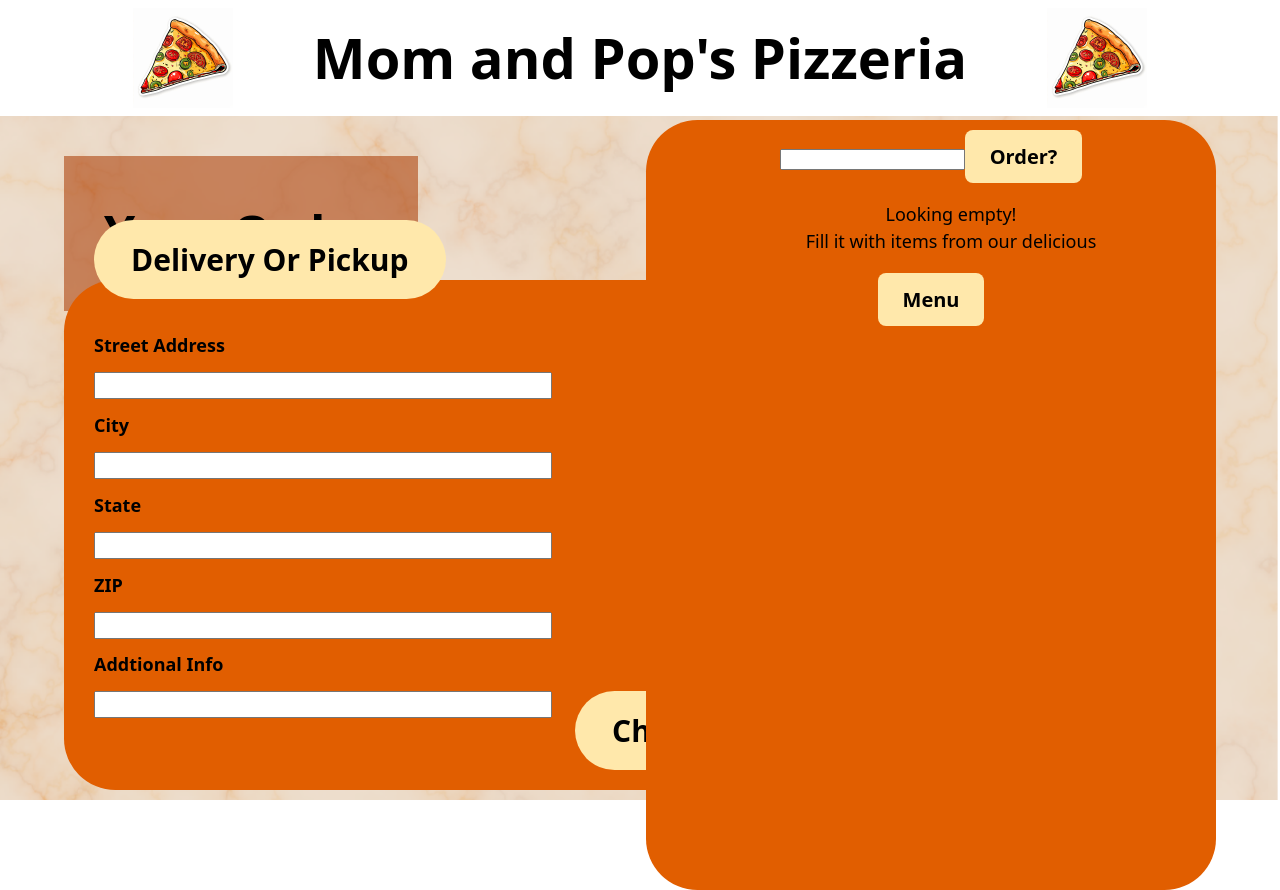
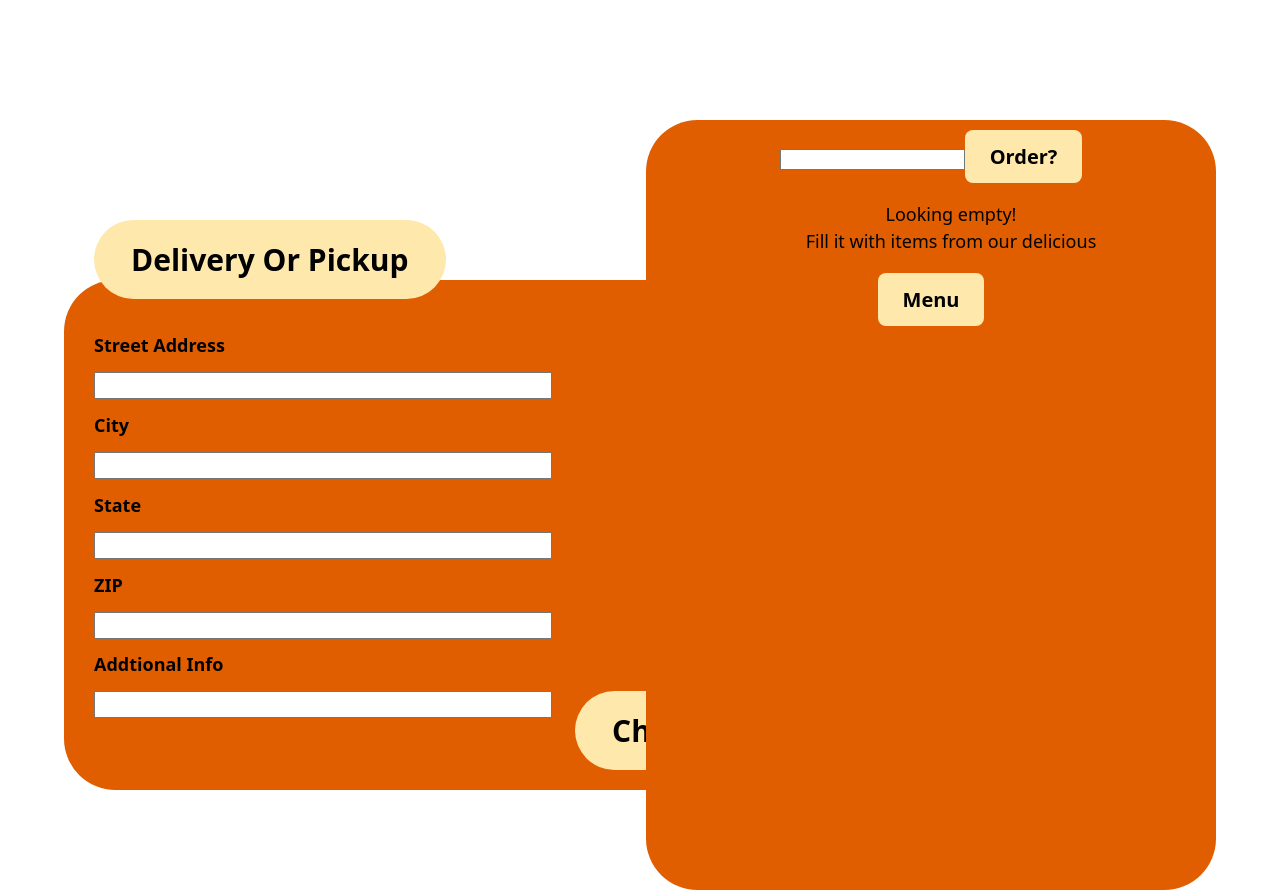
Before and after one commit to FernandoC-01/pizzaPizza, a React (Vite) app in the folder client/: page / in a window 1280 px wide. Built offline with nearby package versions, Linux system fonts and the light colour scheme.

Commit message:
Need to save my stuff in order to add things from other place
definatly a better way to do this but dont have the time to learn

```diff
--- a/client/src/components/Header.jsx
+++ b/client/src/components/Header.jsx
@@ -1,5 +1,5 @@
 import "../styles/Header.css"
-import logo from "../styles/assets/pizzaPizzaLogo.jpg"
+import logo from "../assets/pizzaPizzaLogo.jpg"
 
 const Header = () => {
     return (
--- a/client/src/styles/OrderStyle.css
+++ b/client/src/styles/OrderStyle.css
@@ -2,14 +2,6 @@
 {
     /* display: flex;  messes up with header but was on nados when I got it.*/
 
-
-
-    background-image: url('./assets/webBG.png');
-    background-repeat: no-repeat;
-    background-size: cover;
-    background-position: center;
-    height: 100vh;
-    width: 100vw;
     color: black;
 
 
```
Also changed, not shown: client/src/assets/pizzaPizzaLogo.jpg (renamed from client/src/styles/assets/pizzaPizzaLogo.jpg), client/src/assets/webBG.png (renamed from client/src/styles/assets/webBG.png).
